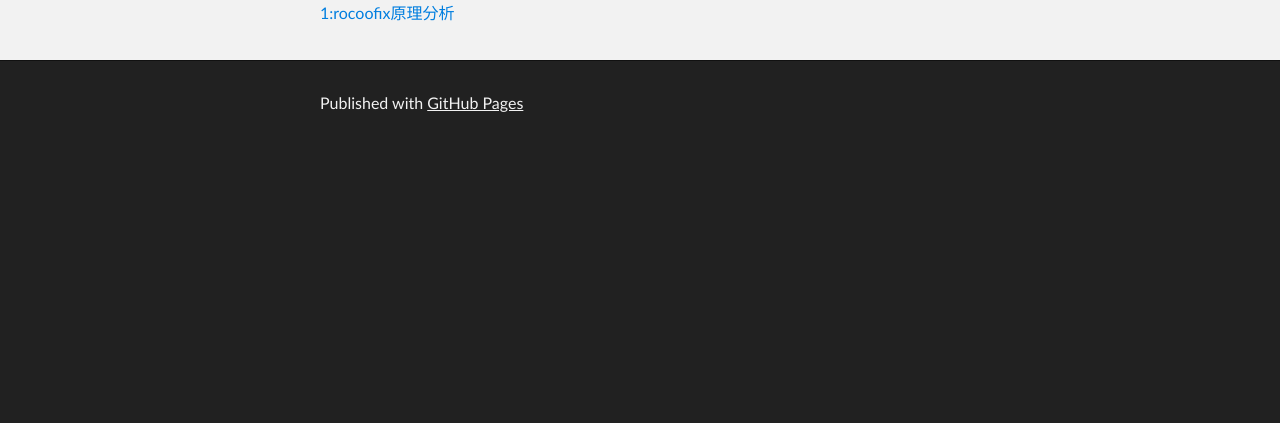
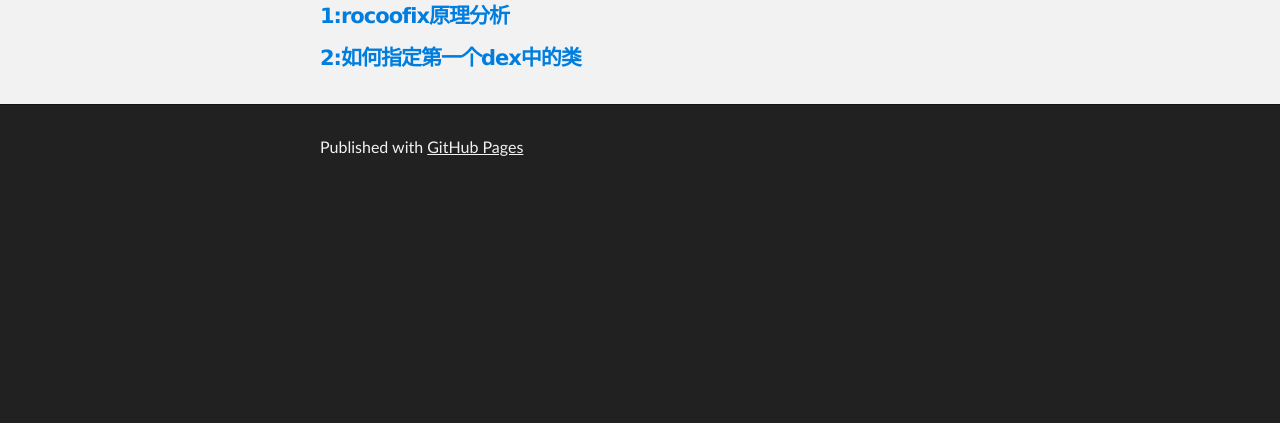
Before and after one commit to shoyu666/shoyu666.github.io, a plain HTML site: page index.html in a window 1280 px wide. Shown: the part 377-800 px from the top of the page. Drawn offline with Linux system fonts and the light colour scheme.

Commit message:
Replace master branch with page content via GitHub

```diff
--- a/index.html
+++ b/index.html
@@ -31,7 +31,13 @@
 <a id="学习整理httpsshoyu666githubio" class="anchor" href="#%E5%AD%A6%E4%B9%A0%E6%95%B4%E7%90%86httpsshoyu666githubio" aria-hidden="true"><span aria-hidden="true" class="octicon octicon-link"></span></a>学习整理<a href="https://shoyu666.github.io/">https://shoyu666.github.io/</a>
 </h1>
 
-<p><a href="https://github.com/shoyu666/shoyu666.github.io/blob/master/rocoofixAnalysis.md">1:rocoofix原理分析</a></p>
+<h4>
+<a id="1rocoofix原理分析" class="anchor" href="#1rocoofix%E5%8E%9F%E7%90%86%E5%88%86%E6%9E%90" aria-hidden="true"><span aria-hidden="true" class="octicon octicon-link"></span></a><a href="https://github.com/shoyu666/shoyu666.github.io/blob/master/rocoofixAnalysis.md">1:rocoofix原理分析</a>
+</h4>
+
+<h4>
+<a id="2如何指定第一个dex中的类" class="anchor" href="#2%E5%A6%82%E4%BD%95%E6%8C%87%E5%AE%9A%E7%AC%AC%E4%B8%80%E4%B8%AAdex%E4%B8%AD%E7%9A%84%E7%B1%BB" aria-hidden="true"><span aria-hidden="true" class="octicon octicon-link"></span></a><a href="https://github.com/shoyu666/shoyu666.github.io/blob/master/custom_dex.md">2:如何指定第一个dex中的类</a>
+</h4>
       </section>
     </div>
 
--- a/params.json
+++ b/params.json
@@ -1,6 +1,6 @@
 {
   "name": "学习笔记",
   "tagline": "shoyu666笔记",
-  "body": "# 学习整理https://shoyu666.github.io/\r\n<a href=\"https://github.com/shoyu666/shoyu666.github.io/blob/master/rocoofixAnalysis.md\">1:rocoofix原理分析</a>\r\n",
+  "body": "# 学习整理https://shoyu666.github.io/\r\n####<a href=\"https://github.com/shoyu666/shoyu666.github.io/blob/master/rocoofixAnalysis.md\">1:rocoofix原理分析</a>\r\n####<a href=\"https://github.com/shoyu666/shoyu666.github.io/blob/master/custom_dex.md\">2:如何指定第一个dex中的类</a>\r\n\r\n",
   "note": "Don't delete this file! It's used internally to help with page regeneration."
 }
```
